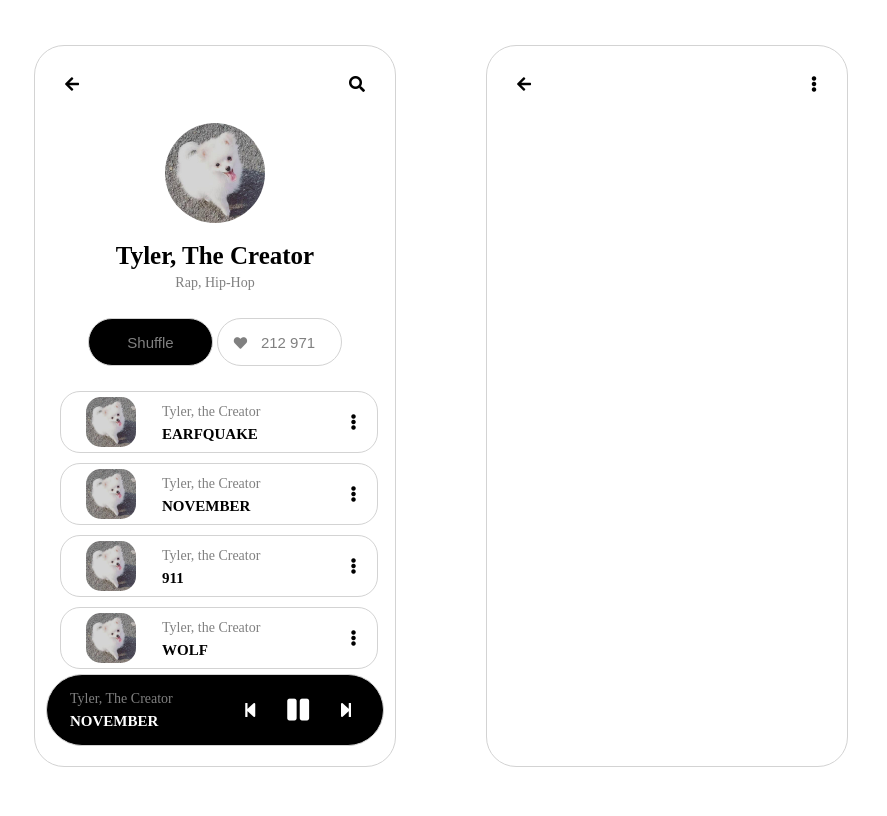
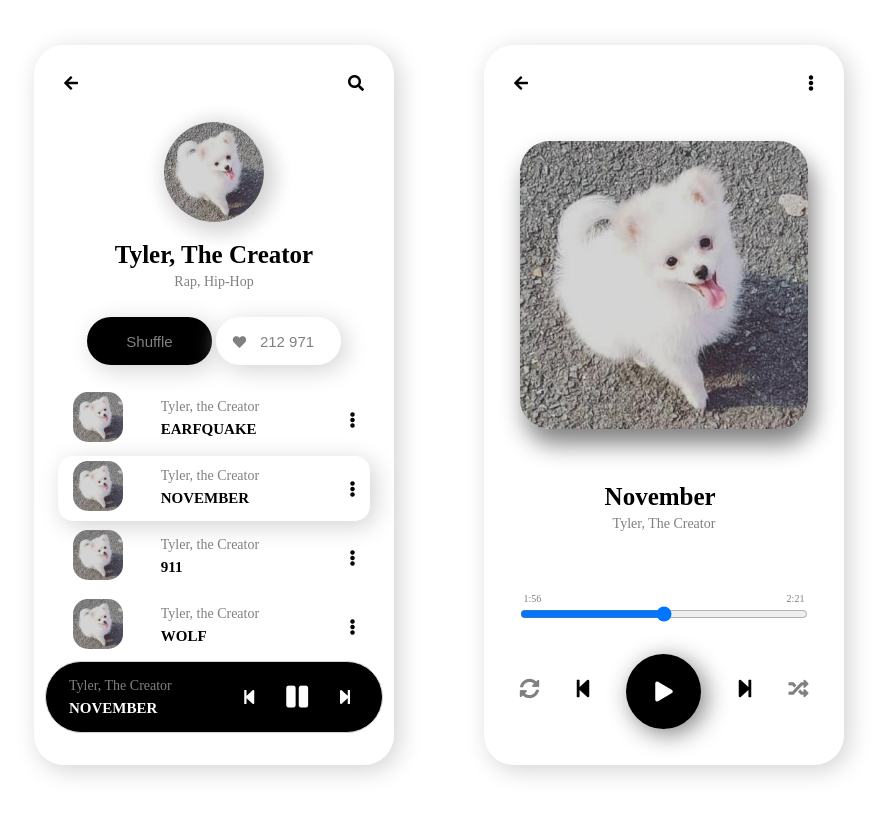
Before and after one commit to elice-vanillajs-study/SJ-Vanilla, a plain HTML site: page NomadCoder/day12/index.html in a window 1280 px wide. Shown: the whole page, without its empty margins (11-898 px from the left). Drawn offline with nearby package versions, Linux system fonts and the light colour scheme.

Commit message:
add clone clone

```diff
--- a/NomadCoder/day12/index.html
+++ b/NomadCoder/day12/index.html
@@ -113,10 +113,40 @@
         <i class="fas fa-arrow-left"></i>
         <i class="fas fa-ellipsis-v"></i>
       </div>
-      <div class="right--img"></div>
-      <div class="right--text"></div>
-      <div class="right--play"></div>
-      <div class="right--play--btn"></div>
+      <div class="right--body">
+        <div class="right--img--div">
+          <img class="right--img" src="60090391.jpeg" alt="bodhi" />
+        </div>
+        <div class="right--text">
+          <h2>November</h2>
+          <p>Tyler, The Creator</p>
+        </div>
+        <div class="right--play">
+          <div class="right--play--time">
+            <h6>1:56</h6>
+            <h6>2:21</h6>
+          </div>
+          <input class="playing-bar" type="range" />
+        </div>
+        <div class="right--play--btn">
+          <div class="right--play--icon icon--gray">
+            <i class="fas fa-sync-alt"></i>
+          </div>
+          <div class="right--play--icon">
+            <i class="fas fa-step-backward"></i>
+          </div>
+
+          <div class="right--play--icon right--play--start">
+            <i class="fas fa-play"></i>
+          </div>
+          <div class="right--play--icon">
+            <i class="fas fa-step-forward"></i>
+          </div>
+          <div class="right--play--icon icon--gray">
+            <i class="fas fa-random"></i>
+          </div>
+        </div>
+      </div>
     </div>
   </body>
 </html>
--- a/NomadCoder/day12/style.css
+++ b/NomadCoder/day12/style.css
@@ -14,6 +14,11 @@
   color: black;
   margin-bottom: 8px;
   margin: 0 8px 8px 8px;
+}
+
+h6 {
+  font-size: 10px;
+  color: gray;
 }
 
 p {
@@ -39,21 +44,23 @@
 .left {
   width: 360px;
   height: 720px;
-  border: 1px solid lightgray;
   margin: 45px;
   border-radius: 30px;
+  box-shadow: 5px 5px 25px 0px lightgray;
 }
 
 .left--body {
   display: flex;
   flex-direction: column;
   align-items: center;
+  justify-content: center;
 }
 
 .left--img {
   width: 100px;
   height: 100px;
   border-radius: 50px;
+  box-shadow: 5px 5px 25px 0px lightgrey;
 }
 
 .left--content {
@@ -72,28 +79,28 @@
 .left--button--left {
   background-color: black;
   color: white;
-  border: 1px solid lightgray;
+  box-shadow: 5px 5px 25px 0px lightgrey;
 }
 
 .left--button--right {
   background-color: white;
   color: gray;
-  border: 1px solid lightgray;
+  box-shadow: 5px 5px 25px 0px lightgrey;
 }
 
 .left--items {
   display: flex;
   flex-direction: column;
   width: 85%;
-  margin-right: 15px;
+  align-items: center;
+  justify-content: center;
 }
 
 .left--item {
-  width: 100%;
-  height: 50px;
-  border: 1px solid lightgray;
-  border-radius: 20px;
-  margin: 5px;
+  width: 99%;
+  height: 55px;
+  border-radius: 15px;
+  margin: 2px;
   padding: 5px;
 
   display: flex;
@@ -101,11 +108,15 @@
   justify-content: space-between;
 }
 
+.left--items .left--item:nth-child(2) {
+  box-shadow: 5px 5px 25px 0px lightgrey;
+}
+
 .left--item--img {
   width: 50px;
   height: 50px;
   border-radius: 15px;
-  margin-left: 10px;
+  margin-left: 5px;
 }
 
 .left--item--content {
@@ -117,7 +128,7 @@
   display: flex;
   flex-direction: column;
   justify-content: center;
-  margin: 15px;
+  margin: 10px;
 }
 
 .playing {
@@ -163,7 +174,89 @@
 .right {
   width: 360px;
   height: 720px;
-  border: 1px solid lightgray;
   margin: 45px;
   border-radius: 30px;
+  box-shadow: 5px 5px 25px 0px lightgray;
 }
+
+.right--body {
+  display: flex;
+  flex-direction: column;
+  align-items: center;
+  height: 100%;
+}
+
+.right--img--div {
+  display: flex;
+  flex-direction: column;
+  justify-content: center;
+  align-items: center;
+}
+
+.right--img {
+  width: 80%;
+  height: var(width);
+  border-radius: 30px;
+  margin: 20px;
+  box-shadow: 5px 15px 25px 0px grey;
+}
+
+.right--text {
+  margin: 35px 0;
+}
+
+.right--play {
+  display: flex;
+  flex-direction: column;
+  justify-content: center;
+  align-items: center;
+  width: 100%;
+  margin: 20px;
+}
+
+.right--play--time {
+  width: 78%;
+  display: flex;
+  flex-direction: row;
+  justify-content: space-between;
+}
+
+.playing-bar {
+  width: 80%;
+  background-color: black;
+}
+
+.playing-bar {
+  color: black;
+}
+
+.right--play--btn {
+  display: flex;
+  flex-direction: row;
+  justify-content: space-around;
+  margin: 25px 0;
+  width: 90%;
+}
+
+.right--play--icon {
+  margin: 10px;
+  font-size: 20px;
+}
+
+.right--play--start {
+  width: 75px;
+  height: 75px;
+  border-radius: 50px;
+  background-color: black;
+  color: white;
+  text-align: center;
+  display: flex;
+  flex-direction: column;
+  justify-content: center;
+  transform: translateY(-25px);
+  box-shadow: 5px 5px 25px 0px gray;
+}
+
+.icon--gray {
+  color: gray;
+}
```
